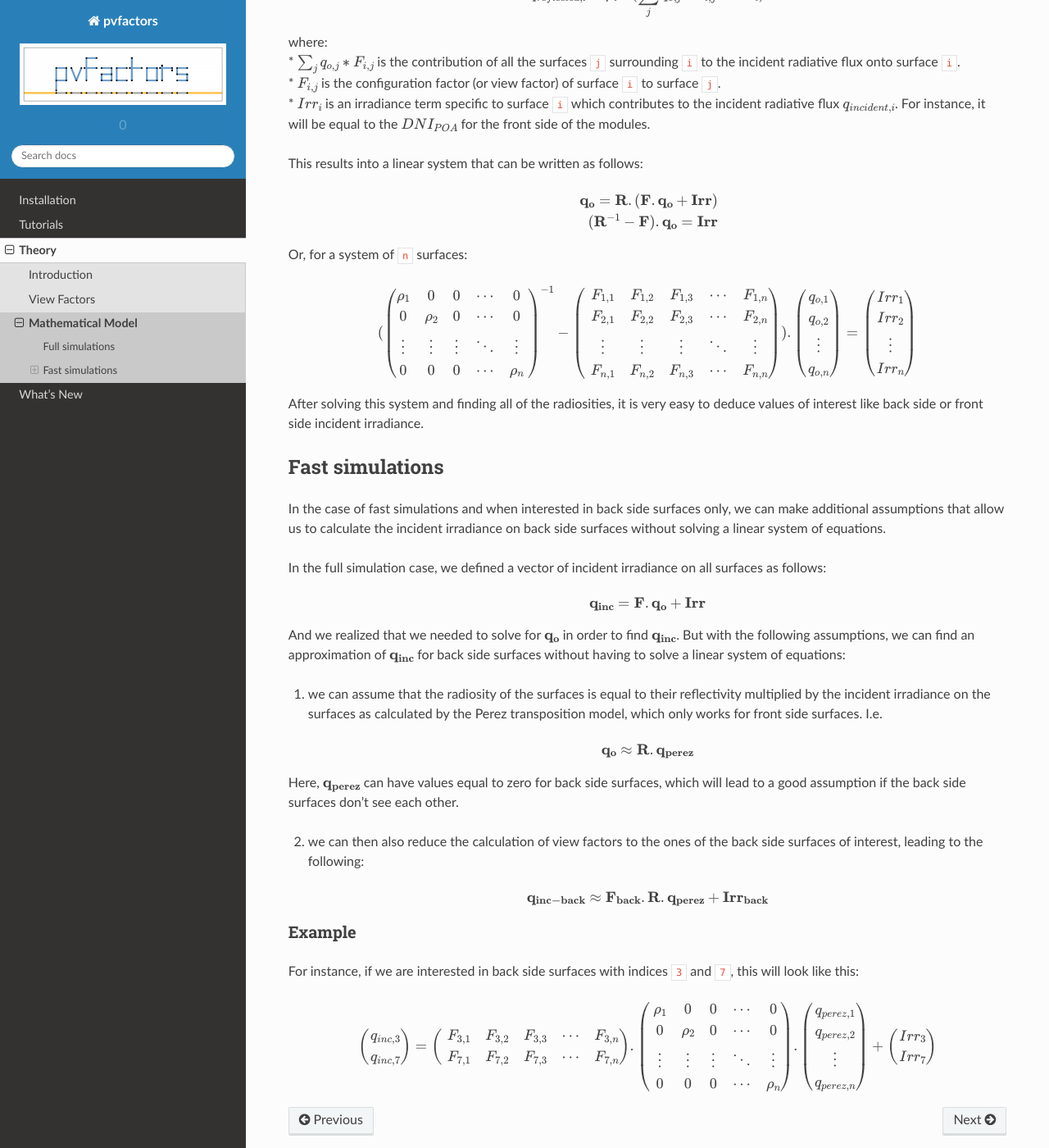
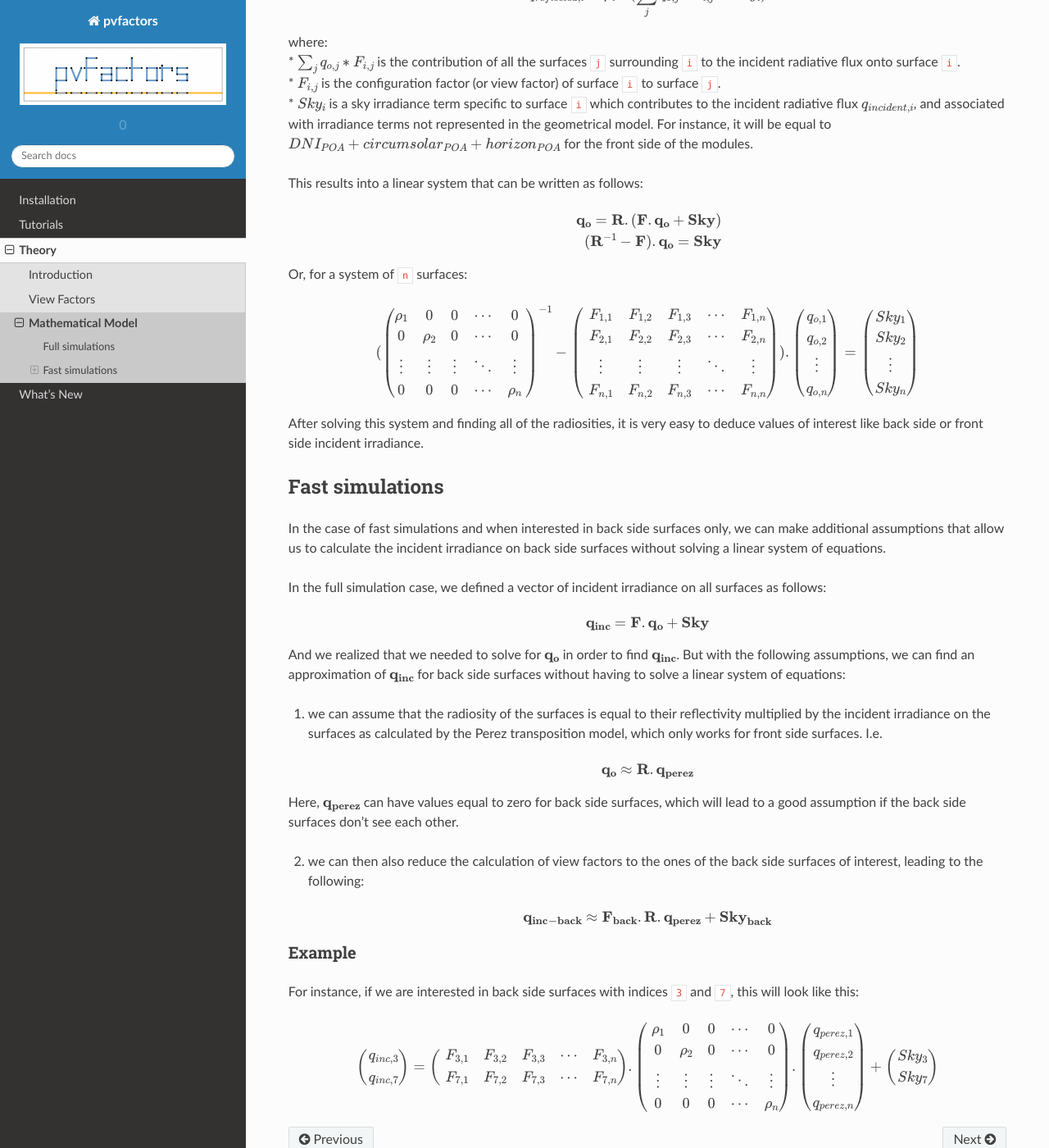
Before and after one commit to SunPower/pvfactors, a Sphinx documentation site: the page built from docs/sphinx/theory/problem_formulation.rst, in a window 1280 px wide and 1400 px high, scrolled down 1537 px. Shown: the whole window at 82% size. Built offline with Sphinx 7.4.7 and the Read the Docs theme 2.0.0, drawn with Linux system fonts in a browser that asks for light colours; pages that are not in the unit, such as notebooks, are missing from menus; some of the changed text lies outside the part shown.

Commit message:
Changing Irr term name to Sky

```diff
--- a/docs/sphinx/theory/problem_formulation.rst
+++ b/docs/sphinx/theory/problem_formulation.rst
@@ -48,20 +48,20 @@ where:
 
 We can further develop this expression and involve configuration factors as well as irradiance terms as follows:
 
-.. math:: q_{reflected, i} = {\rho_i} * ({\sum_{j} q_{o, j} * F_{i, j}} + Irr_i)
+.. math:: q_{reflected, i} = {\rho_i} * ({\sum_{j} q_{o, j} * F_{i, j}} + Sky_i)
 
 | where:
 | * :math:`{\sum_{j} q_{o, j} * F_{i, j}}` is the contribution of all the surfaces ``j`` surrounding ``i`` to the incident radiative flux onto surface ``i``.
 | * :math:`F_{i, j}` is the configuration factor (or view factor) of surface ``i`` to surface ``j``.
-| * :math:`Irr_i` is an irradiance term specific to surface ``i`` which contributes to the incident radiative flux  :math:`q_{incident, i}`. For instance, it will be equal to the :math:`DNI_{POA}` for the front side of the modules.
+| * :math:`Sky_i` is a sky irradiance term specific to surface ``i`` which contributes to the incident radiative flux  :math:`q_{incident, i}`, and associated with irradiance terms not represented in the geometrical model. For instance, it will be equal to :math:`DNI_{POA} + circumsolar_{POA} + horizon_{POA}` for the front side of the modules.
 
 This results into a linear system that can be written as follows:
 
 .. math::
 
-	\mathbf{q_o} = \mathbf{R} . (\mathbf{F} . \mathbf{q_o} + \mathbf{Irr})
+	\mathbf{q_o} = \mathbf{R} . (\mathbf{F} . \mathbf{q_o} + \mathbf{Sky})
 
-	(\mathbf{R}^{-1} - \mathbf{F}).\mathbf{q_o} = \mathbf{Irr}
+	(\mathbf{R}^{-1} - \mathbf{F}).\mathbf{q_o} = \mathbf{Sky}
 
 Or, for a system of ``n`` surfaces:
 
@@ -87,10 +87,10 @@ Or, for a system of ``n`` surfaces:
 	\end{pmatrix}
 	=
 	\begin{pmatrix}
-	Irr_1\\
-	Irr_2\\
+	Sky_1\\
+	Sky_2\\
 	\vdots\\
-	Irr_n\\
+	Sky_n\\
 	\end{pmatrix}
 
 After solving this system and finding all of the radiosities, it is very easy to deduce values of interest like back side or front side incident irradiance.
@@ -105,7 +105,7 @@ In the full simulation case, we defined a vector of incident irradiance on all s
 
 .. math::
 
-	\mathbf{q_{inc}} = \mathbf{F} . \mathbf{q_o} + \mathbf{Irr}
+	\mathbf{q_{inc}} = \mathbf{F} . \mathbf{q_o} + \mathbf{Sky}
 
 
 And we realized that we needed to solve for :math:`\mathbf{q_o}` in order to find :math:`\mathbf{q_{inc}}`. But with the following assumptions, we can find an approximation of :math:`\mathbf{q_{inc}}` for back side surfaces without having to solve a linear system of equations:
@@ -123,7 +123,7 @@ Here, :math:`\mathbf{q_{perez}}` can have values equal to zero for back side sur
 
 .. math::
 
-	\mathbf{q_{inc-back}} ≈ \mathbf{F_{back}} . \mathbf{R} . \mathbf{q_{perez}} + \mathbf{Irr_{back}}
+	\mathbf{q_{inc-back}} ≈ \mathbf{F_{back}} . \mathbf{R} . \mathbf{q_{perez}} + \mathbf{Sky_{back}}
 
 
 Example
@@ -156,6 +156,6 @@ For instance, if we are interested in back side surfaces with indices ``3`` and
 	\end{pmatrix}
 	+
 	\begin{pmatrix}
-	Irr_3\\
-	Irr_7\\
+	Sky_3\\
+	Sky_7\\
 	\end{pmatrix}
```
